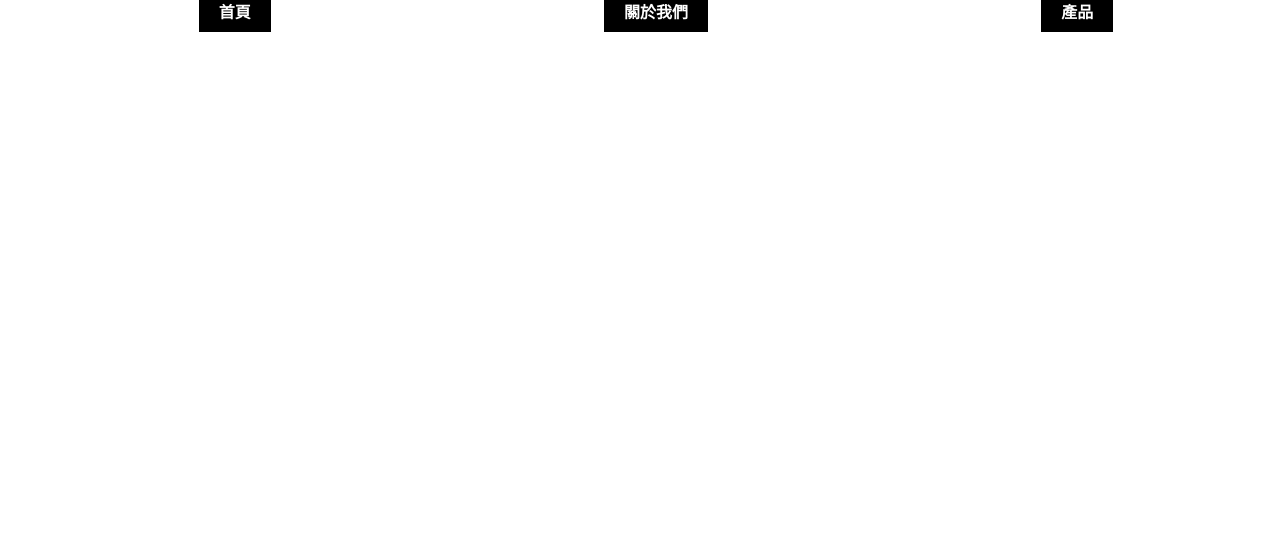
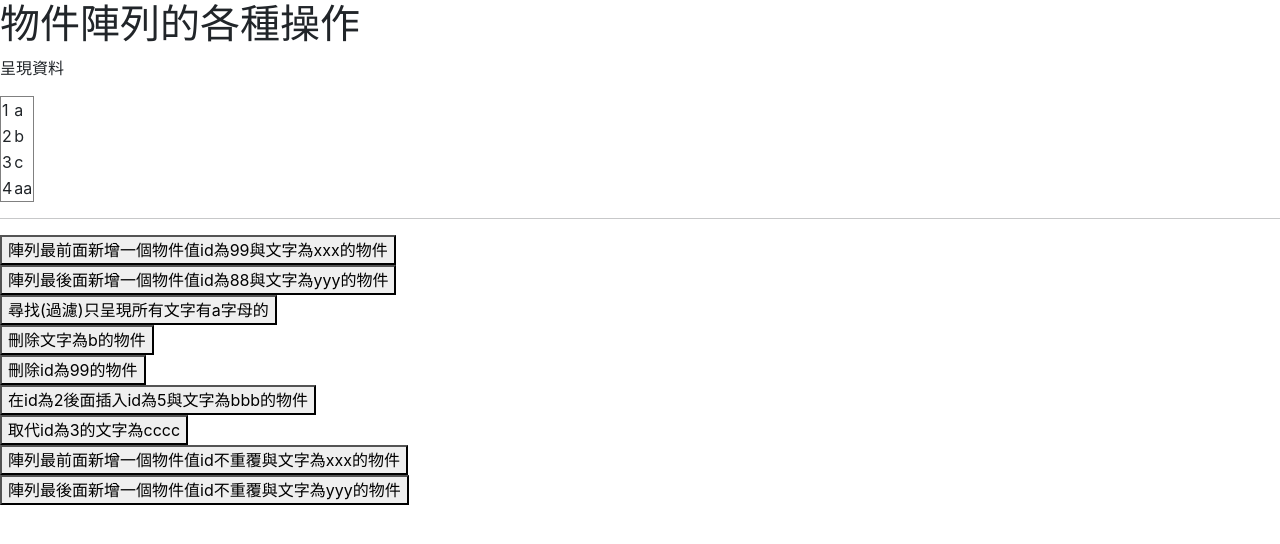
Before and after one commit to hunter850/react_lesson, a React (Create React App) app: page / in a window 1280 px wide. Shown: the top 544 px of the page. Built offline with nearby package versions, Linux system fonts and the light colour scheme.

Commit message:
object in array practice

```diff
--- /dev/null
+++ b/src/0711/ObjectArray.jsx
@@ -0,0 +1,160 @@
+import { Fragment, useState } from "react";
+
+const objArray = [
+    {
+        id: 1,
+        text: "a",
+    },
+    {
+        id: 2,
+        text: "b",
+    },
+    {
+        id: 3,
+        text: "c",
+    },
+    {
+        id: 4,
+        text: "aa",
+    },
+];
+
+function ObjectArray() {
+    const [data, setData] = useState(objArray);
+
+    return (
+        <Fragment>
+            <h1>物件陣列的各種操作</h1>
+            <p>呈現資料</p>
+            <table border="1">
+                <thead>
+                    {data.map((v, i) => {
+                        return (
+                            <tr key={v.id}>
+                                <td>{v.id}</td>
+                                <td>{v.text}</td>
+                            </tr>
+                        );
+                    })}
+                </thead>
+            </table>
+            <hr />
+            <button
+                onClick={() => {
+                    // 先寫出要新增的物件值
+                    const newObj = { id: 99, text: "xxx" };
+
+                    // 1. 從目前的狀態拷貝出一個新的變數值(陣列/物件)
+                    // 2. 在新的變數值(陣列/物件)上作處理
+                    // 3. 設定回原本的狀態中
+
+                    //1 //2
+                    const newData = [newObj, ...data];
+
+                    //3
+                    setData(newData);
+                }}
+            >
+                陣列最前面新增一個物件值id為99與文字為xxx的物件
+            </button>
+            <br />
+            <button
+                onClick={() => {
+                    const newObj = { id: 88, text: "yyy" };
+
+                    //1 //2
+                    const newData = [...data, newObj];
+
+                    //3
+                    setData(newData);
+                }}
+            >
+                陣列最後面新增一個物件值id為88與文字為yyy的物件
+            </button>
+            <br />
+            <button
+                onClick={() => {
+                    setData((pre) =>
+                        pre.filter((item) => item.text.indexOf("a") >= 0)
+                    );
+                }}
+            >
+                尋找(過濾)只呈現所有文字有a字母的
+            </button>
+            <br />
+            <button
+                onClick={() => {
+                    setData((pre) => pre.filter((item) => item.text !== "b"));
+                }}
+            >
+                刪除文字為b的物件
+            </button>
+            <br />
+            <button
+                onClick={() => {
+                    setData((pre) => pre.filter((item) => item.id !== 99));
+                }}
+            >
+                刪除id為99的物件
+            </button>
+            <br />
+            <button
+                onClick={() => {
+                    const insertObj = { id: 5, text: "bbb" };
+                    const insertIndex = data.findIndex((item) => {
+                        return item.id === 2;
+                    });
+                    if (insertIndex >= 0) {
+                        const tempArray = JSON.parse(JSON.stringify(data));
+                        tempArray.splice(insertIndex + 1, 0, insertObj);
+                        setData(tempArray);
+                    }
+                }}
+            >
+                在id為2後面插入id為5與文字為bbb的物件
+            </button>
+            <br />
+            <button
+                onClick={() => {
+                    const tempArray = JSON.parse(JSON.stringify(data));
+                    setData(
+                        tempArray.map((item) => {
+                            if (item.id === 3) {
+                                item.text = "cccc";
+                                return item;
+                            } else {
+                                return item;
+                            }
+                        })
+                    );
+                }}
+            >
+                取代id為3的文字為cccc
+            </button>
+            <br />
+            <button
+                onClick={() => {
+                    const indexArray = data.map((item) => item.id);
+                    const newId = Math.max(...indexArray) + 1;
+                    const insertObj = { id: newId, text: "xxx" };
+                    setData((pre) => [insertObj, ...pre]);
+                }}
+            >
+                陣列最前面新增一個物件值id不重覆與文字為xxx的物件
+            </button>
+            <br />
+            <button
+                onClick={() => {
+                    const indexArray = data.map((item) => item.id);
+                    const newId = Math.max(...indexArray) + 1;
+                    const insertObj = { id: newId, text: "yyy" };
+                    setData((pre) => [...pre, insertObj]);
+                }}
+            >
+                陣列最後面新增一個物件值id不重覆與文字為yyy的物件
+            </button>
+        </Fragment>
+    );
+}
+
+export default ObjectArray;
--- a/src/App.jsx
+++ b/src/App.jsx
@@ -1,7 +1,7 @@
-import StatePractice from "./0711/StatePractice";
+import ObjectArray from "./0711/ObjectArray";
 
 function App() {
-    return <StatePractice />;
+    return <ObjectArray />;
 }
 
 export default App;
```
